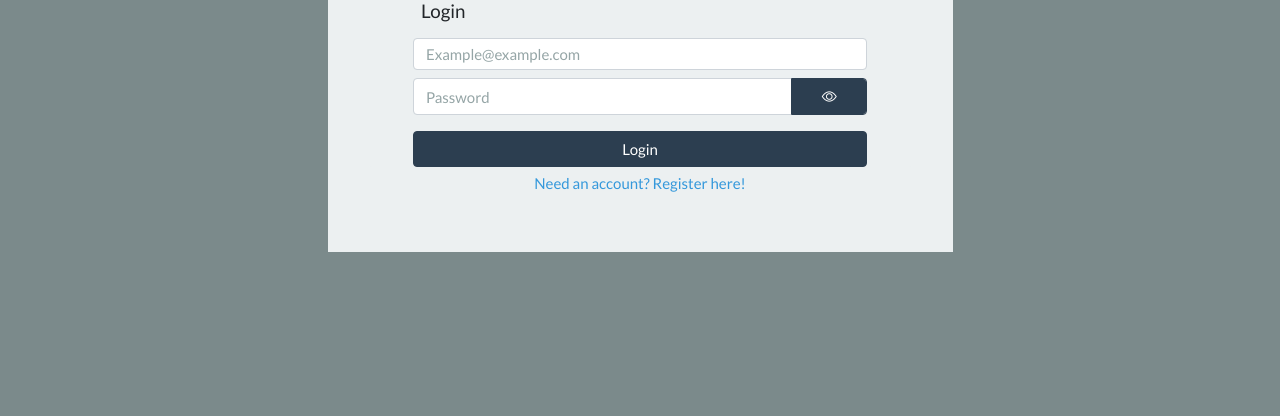
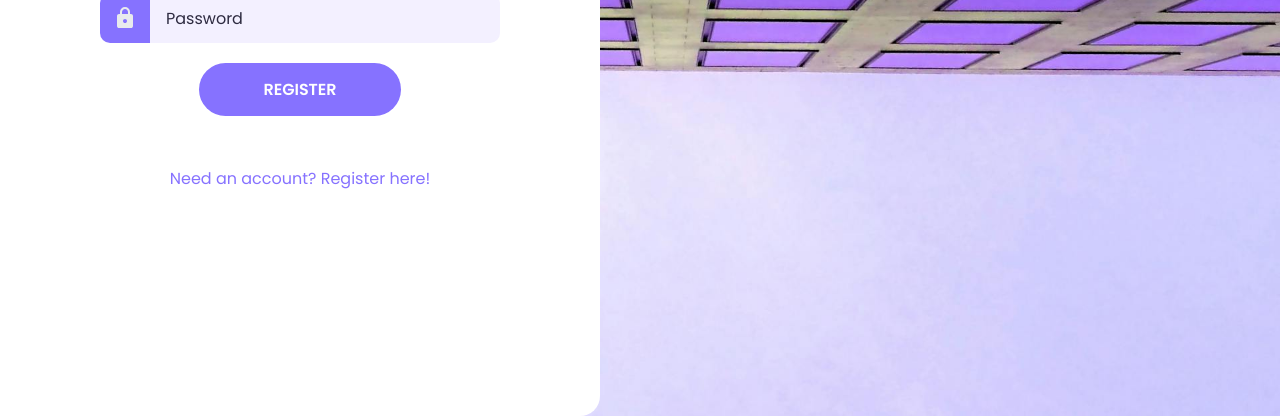
Before and after one commit to BSchoenth245/CSC3100_FinalProject, a plain HTML site: page Content/login.html in a window 1280 px wide. Shown: the part 384-800 px from the top of the page. Drawn offline with nearby package versions, Linux system fonts and the light colour scheme; some packages are replaced by stand-ins of ours; a script that the page names is missing.

Commit message:
css implimentation

```diff
--- a/Content/login.html
+++ b/Content/login.html
@@ -3,34 +3,33 @@
 <head>
     <meta charset="UTF-8">
     <meta name="viewport" content="width=device-width, initial-scale=1.0">
-    <title>Document</title>
-    <link href="https://cdn.jsdelivr.net/npm/bootswatch@4.5.2/dist/flatly/bootstrap.min.css" rel="stylesheet">
-    <link href="https://cdn.jsdelivr.net/npm/bootstrap-icons/font/bootstrap-icons.css" rel="stylesheet">
+    <title>Login</title>
+    <link rel="stylesheet" href="../style/style.css">
 </head>
 <body>
-    <div id="Login">
-        <form class="col-12 vh-100 bg-dark d-flex justify-content-center align-items-center">
-            <div class="card-body bg-light col-6 d-flex flex-column justify-content-center align-items-center">
-                <div class="card-body mb-3">
-                    <div class="d-flex justify-content-center">
-                        <img src="../images/logo1svg.svg" alt="Group grading logo" style="max-width: 30%;">
-                    </div>
-                    <div class="card bg-light d-flex align-items-center border border-0">
-                        <h5 class="col-10 text-left pl-2 mt-3">Login</h5>
-                        <input class="form-control col-10 mb-2 mt-2" id="txtLogUser" type="email" aria-label="email" placeholder="Example@example.com">
-                        <div class="input-group col-10 p-0">
-                            <input class="form-control mb-2" id="txtLogPassword" type="password" aria-label="password" placeholder="Password">
-                            <button class="btn btn-primary form-control col-2 bi bi-eye" type="button" onclick="ViewLogPass()" id="btnViewLogPass"></button>
-                        </div>
-                        <button class="btn btn-primary col-10 mt-2" type="button" id="btnLogin">Login</button>
-                    </div>
-                    <a href="registration.html" class="btn btn-link col-12 mt-1 pt-0 pb-0 text-info" id="btnSwapLogin">Need an account? Register here!</a>
-                </div>
+    <div class="wrapper">
+        <h1>Login</h1>
+        <form>
+            <div>
+                <label for="txtLogUser">
+                    <span>@</span>
+                </label>
+                <input type="email" name="email" id="txtLogUser" placeholder="Email" aria-label="Email">
+            </div>
+            <div>
+                <label for="txtLogPassword">
+                    <svg xmlns="http://www.w3.org/2000/svg" height="24px" viewBox="0 -960 960 960" width="24px" fill="#e8eaed"><path d="M240-80q-33 0-56.5-23.5T160-160v-400q0-33 23.5-56.5T240-640h40v-80q0-83 58.5-141.5T480-920q83 0 141.5 58.5T680-720v80h40q33 0 56.5 23.5T800-560v400q0 33-23.5 56.5T720-80H240Zm240-200q33 0 56.5-23.5T560-360q0-33-23.5-56.5T480-440q-33 0-56.5 23.5T400-360q0 33 23.5 56.5T480-280ZM360-640h240v-80q0-50-35-85t-85-35q-50 0-85 35t-35 85v80Z"/></svg>
+                </label>
+                <input type="password" name="password" id="txtLogPassword" placeholder="Password" aria-label="password">
+            </div>
+            <button type="button" id="btnLogin">Register</button>
         </form>
+        <p>
+            <a href="registration.html"  id="btnSwapLogin">Need an account? Register here!</a>
+        </p>
     </div>
-    <script src="https://code.jquery.com/jquery-3.7.1.min.js" integrity="sha256-/JqT3SQfawRcv/BIHPThkBvs0OEvtFFmqPF/lYI/Cxo=" crossorigin="anonymous"></script>
-    <script src="https://cdn.jsdelivr.net/npm/bootstrap@5.3.3/dist/js/bootstrap.bundle.min.js" integrity="sha384-YvpcrYf0tY3lHB60NNkmXc5s9fDVZLESaAA55NDzOxhy9GkcIdslK1eN7N6jIeHz" crossorigin="anonymous"></script>
-    <script src="https://cdn.jsdelivr.net/npm/sweetalert2@11"></script>
-    <script src="../js/app.js"></script>
+    <script defer src="https://code.jquery.com/jquery-3.7.1.min.js" integrity="sha256-/JqT3SQfawRcv/BIHPThkBvs0OEvtFFmqPF/lYI/Cxo=" crossorigin="anonymous"></script>
+     <script defer src="https://cdn.jsdelivr.net/npm/sweetalert2@11"></script>
+    <script defer src="../js/app.js"></script>
 </body>
 </html>
--- a/js/app.js
+++ b/js/app.js
@@ -1,9 +1,17 @@
 document.addEventListener('DOMContentLoaded', function() {
-    // Only redirect if we're on the index page
-    if (window.location.pathname === '/CSC3100_FinalProject/' ||
-        window.location.pathname === '/CSC3100_FinalProject/index.html') {
-        window.location.href = '/CSC3100_FinalProject/Content/login.html';
-    }
+    window.addEventListener('load', function() {
+        const currentPath = window.location.pathname;
+        // Add console log to debug
+        console.log('Current path:', currentPath);
+
+        if (currentPath.includes('/CSC3100_FinalProject/') ||
+            currentPath.endsWith('index.html')) {
+            // Add small delay to ensure CSS is applied
+            setTimeout(() => {
+                window.location.href = './Content/login.html';
+            }, 100);
+        }
+    });
 });
 
 
--- /dev/null
+++ b/style/style.css
@@ -0,0 +1,128 @@
+@import url('https://fonts.googleapis.com/css2?family=Poppins:ital,wght@0,100;0,200;0,300;0,400;0,500;0,600;0,700;0,800;0,900;1,100;1,200;1,300;1,400;1,500;1,600;1,700;1,800;1,900&display=swap');
+:root{
+    --accent-color: #8672FF;
+    --base-color: white;
+    --text-color: #2e2b41;
+    --input-color: #F3F0FF;
+}
+*{
+    margin: 0;
+    padding: 0;
+}
+html{
+    font-family: Poppins, Segeo UI, sans-serif;
+    font-size: 12pt;
+    color: var(--text-color);
+    text-align: center;
+}
+body{
+    min-height: 100vh;
+    background-image: url(../images/background.jpg);
+    background-size: cover;
+    background-position: right;
+    overflow: hidden;
+}
+.wrapper{
+    box-sizing: border-box;
+    background-color: var(--base-color);
+    height: 100vh;
+    width: max(40%, 600px);
+    padding: 10px;
+    border-radius: 0 20px 20px 0;
+    display: flex;
+    flex-direction: column;
+    align-items: center;
+    justify-content: center;
+}
+h1{
+    font-size: 3rem;
+    font-weight: 900;
+    text-transform: uppercase;
+}
+form{
+    width: min(400px, 100%);
+    margin-top: 20px;
+    margin-bottom: 50px;
+    display: flex;
+    flex-direction: column;
+    align-items: center;
+    gap: 10px;
+}
+form > div{
+    width: 100%;
+    display: flex;
+    justify-content: center;
+}
+form label{
+    flex-shrink: 0;
+    height: 50px;
+    width: 50px;
+    background-color: var(--accent-color);
+    fill: var(--base-color);
+    color: var(--base-color);
+    border-radius: 10px 0 0 10px;
+    display: flex;
+    justify-content: center;
+    align-items: center;
+    font-size: 1.5rem;
+    font-weight: 500;
+}
+form input{
+    box-sizing: border-box;
+    flex-grow: 1;
+    min-width: 0;
+    height: 50px;
+    padding: 1em;
+    font: inherit;
+    border-radius: 0 10px 10px 0;
+    border: 2px solid var(--input-color);
+    border-left: none;
+    background-color: var(--input-color);
+    transition: 150ms ease;
+}
+form input:hover{
+    border-color: var(--accent-color);
+}
+form input:focus{
+    outline: none;
+    border-color: var(--text-color);
+}
+div:has(input:focus) > label{
+    background-color: var(--text-color);
+}
+form input::placeholder{
+    color: var(--text-color);
+}
+form button{
+    margin-top: 10px;
+    border: none;
+    border-radius: 1000px;
+    padding: .85em 4em;
+    background-color: var(--accent-color);
+    color: var(--base-color);
+    font: inherit;
+    font-weight: 600;
+    text-transform: uppercase;
+    cursor: pointer;
+    transition: 150ms ease;
+}
+form button:hover{
+    background-color: var(--text-color);
+}
+form button:focus{
+    outline: none;
+    background-color: var(--text-color);
+}
+a{
+    text-decoration: none;
+    color: var(--accent-color);
+}
+a:hover{
+    text-decoration: underline;
+}
+@media(max-width: 1100px){
+    .wrapper{
+        width: min(600px, 100%);
+        border-radius: 0;
+    }
+}
```
Also changed, not shown: Content/Dashboard.html (+4 -4 lines), Content/registration.html (+8 -2 lines), index.html (+0 -3 lines), images/background.jpg (added), images/lock_24dp_E8EAED_FILL1_wght400_GRAD0_opsz24.svg (added), images/logo1.jpeg (deleted), images/logo1svg.svg (deleted), images/person_24dp_E3E3E3_FILL1_wght400_GRAD0_opsz24.svg (added).
